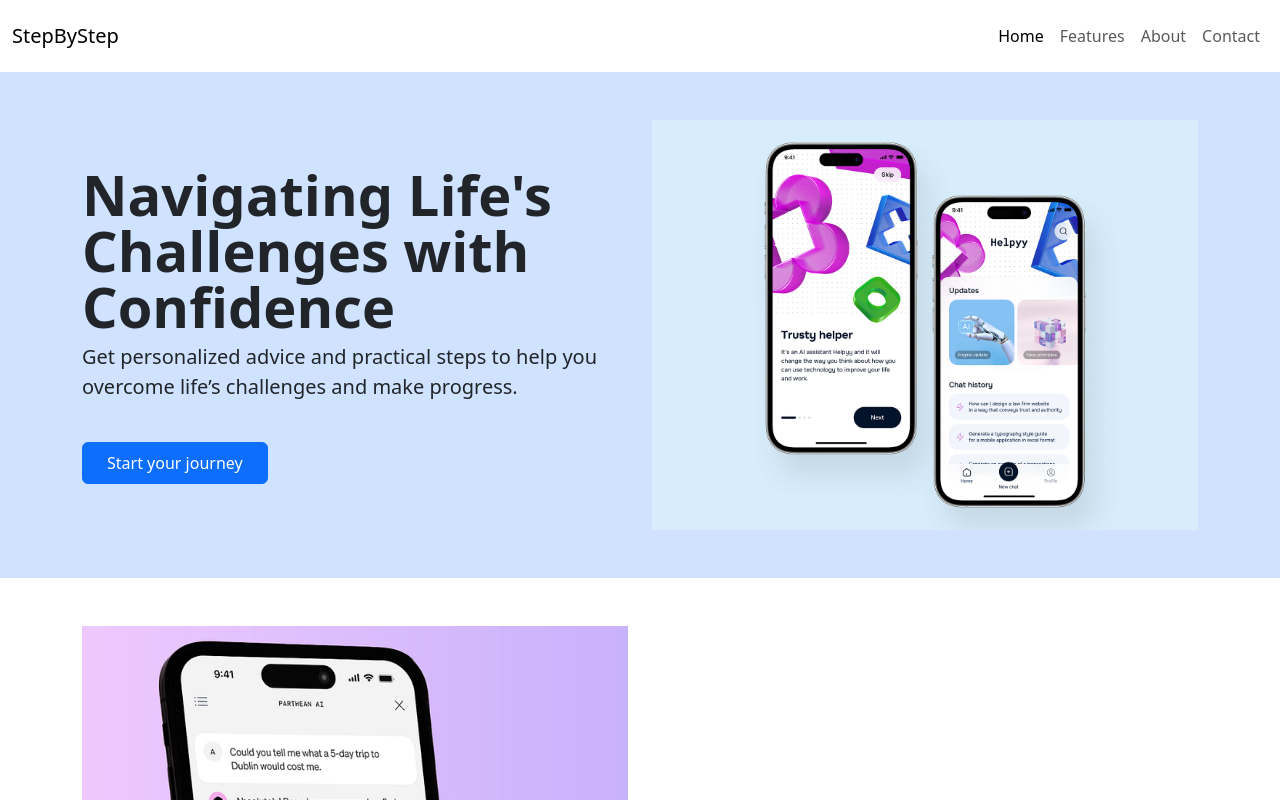
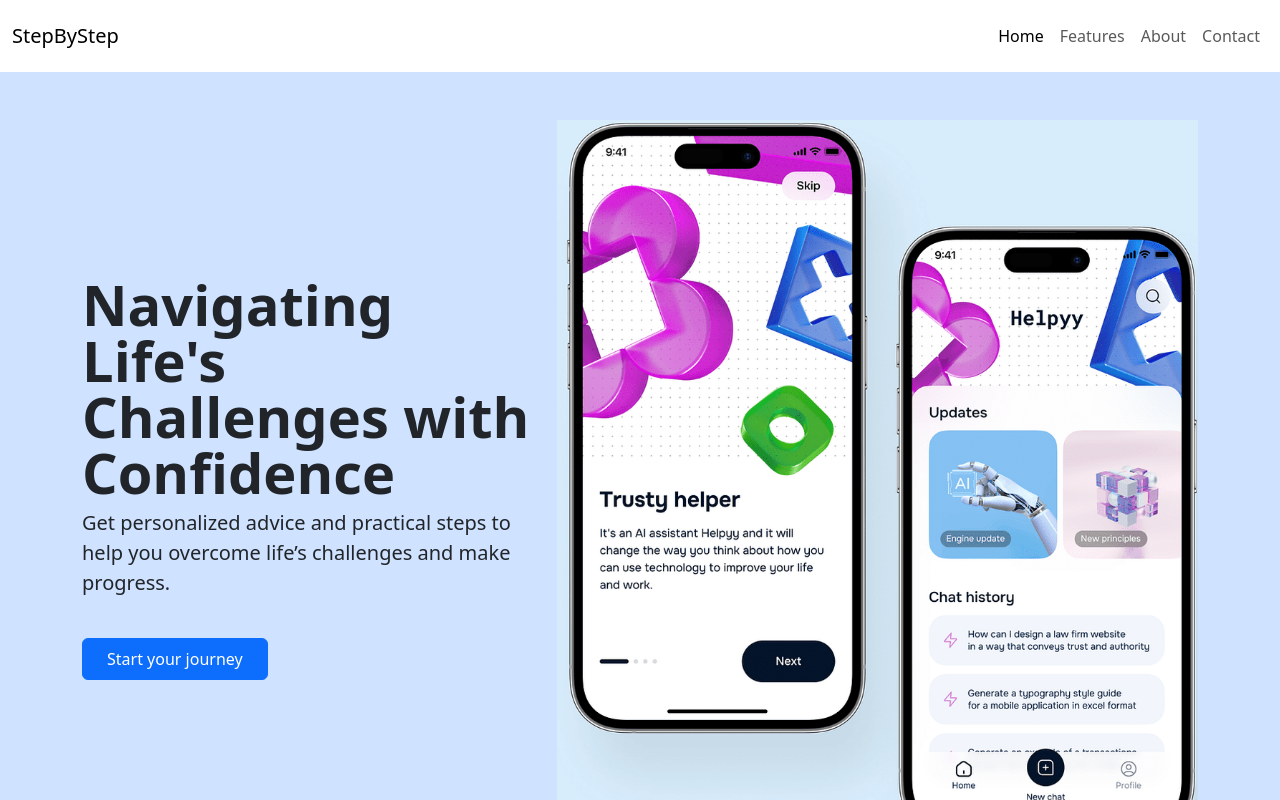
Before and after one commit to n00230352/wed_design_framework_CA, a website: page index.html in a window 1280 px wide. Shown: the top 800 px of the page. Drawn offline with nearby package versions, Linux system fonts and the light colour scheme.

Commit message:
header image update

```diff
--- a/index.html
+++ b/index.html
@@ -61,7 +61,7 @@
 			<div class="container-xl">
 				<div class="row align-items-center ">
 				<!-- Text Column -->
-					<div class="col-md-6 order-2 order-md-1 text-center text-md-start">
+					<div class="col-md-5 order-2 order-md-1 text-center text-md-start">
 					<h1 class="fw-bold lh-1 display-4">
 					Navigating Life's Challenges with Confidence
 					</h1>
@@ -72,8 +72,8 @@
 					<a href="#learn-more" class="btn btn-primary mt-4 px-4 py-2">Start your journey</a>
 					</div>
 				<!-- Image Column -->
-				<div class="col-md-6 order-1 order-md-2 text-center">
-					<img src="images/advicde.png" class="img-fluid" alt="Advice Illustration" />
+				<div class="col-md-7 order-1  ">
+					<img src="images/advice.png" class="img-fluid" alt="Advice Illustration" />
 				</div>
 				</div>
 			</div>
```
Also changed, not shown: images/advicde.png (deleted), images/advice.png (added).
